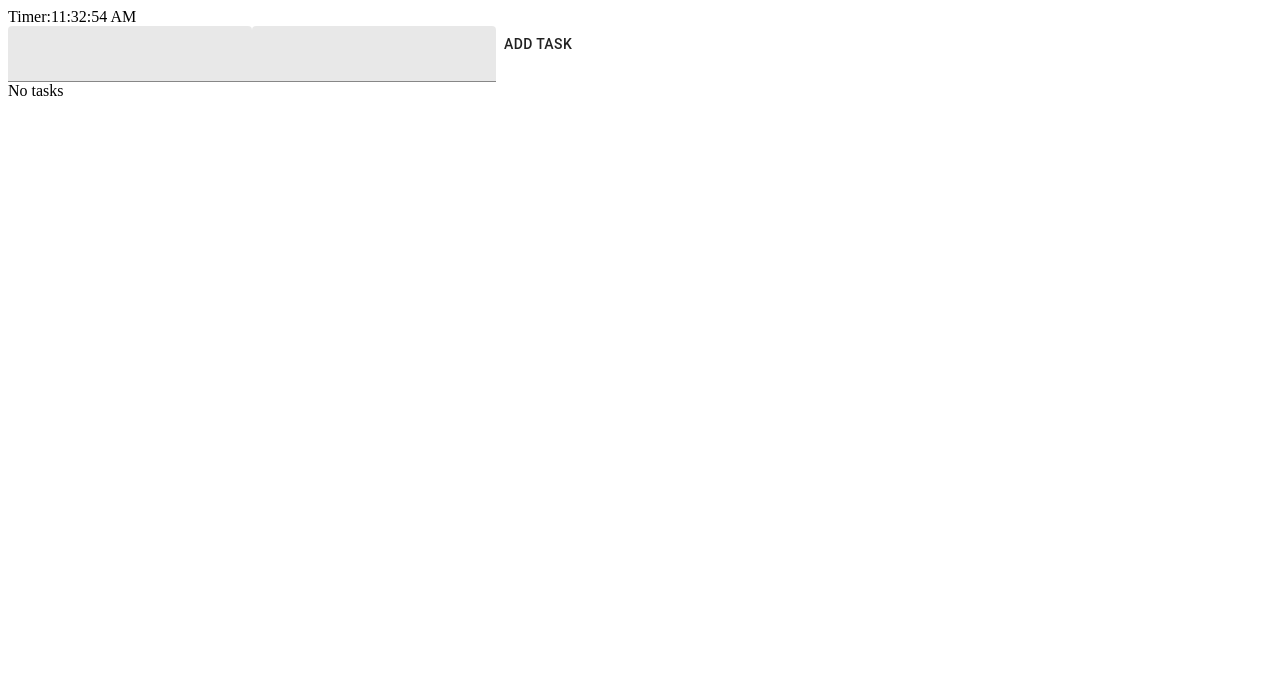
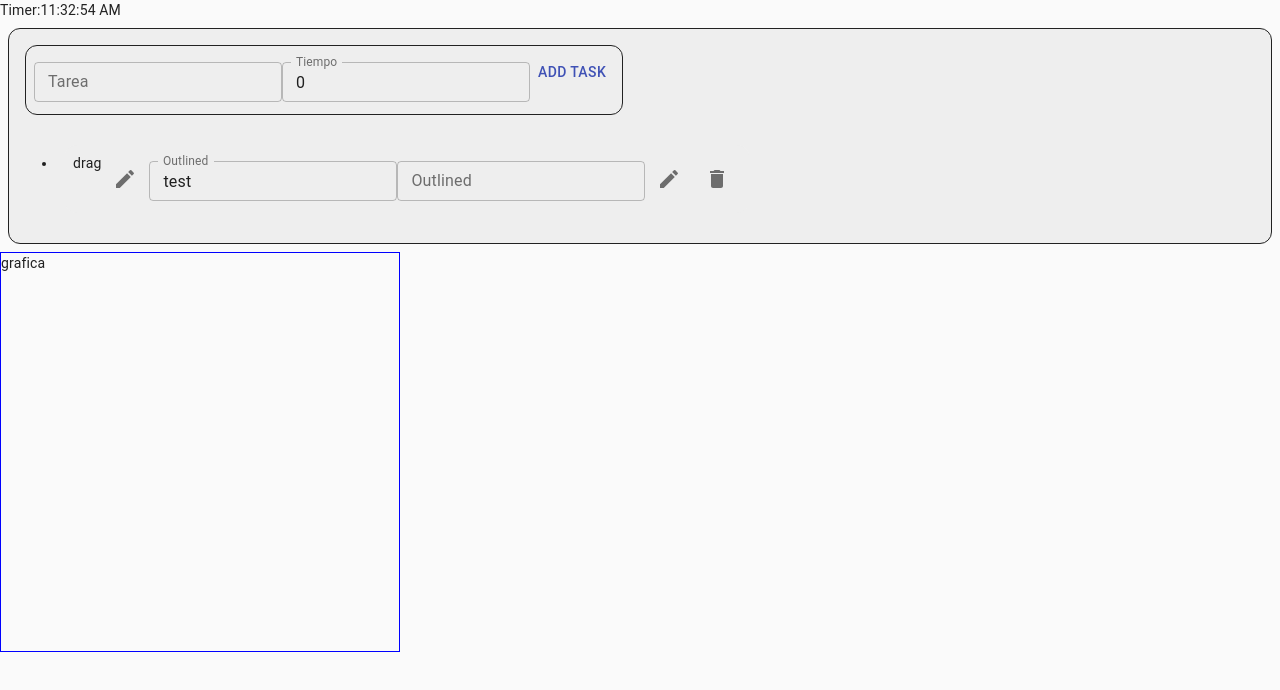
Before and after one commit to GunnarDraft/Arkon-demo, a Next.js app: page / in a window 1280 px wide. Shown: the top 690 px of the page. Built offline with nearby package versions, Linux system fonts and the light colour scheme.

Commit message:
Tasks components

```diff
--- a/components/AddTask.tsx
+++ /dev/null
@@ -1,39 +0,0 @@
-import { useState, ChangeEvent } from "react";
-import { Button, TextField } from "@material-ui/core";
-import { nanoid } from "nanoid";
-
-export const AddTask = ({ onAdd }: any) => {
-  const [getTask, setTask] = useState("");
-
-  const handleSubmit = (e: any) => {
-    e.preventDefault();
-    if (!!getTask) {
-      const newTodo = {
-        id: nanoid(),
-        body: getTask,
-      };
-      onAdd(newTodo);
-      setTask("");
-    }
-  };
-
-  return (
-    <form onSubmit={handleSubmit}>
-
-      <TextField
-        variant="filled"
-        value={getTask}
-        onChange={(e: ChangeEvent<HTMLInputElement>) => setTask(e.target.value)}
-      />
-
-      <TextField
-        variant="filled"
-        value={getTask}
-        onChange={(e: ChangeEvent<HTMLInputElement>) => setTask(e.target.value)}
-      />
-
-      <Button onClick={handleSubmit}>Add Task</Button>
-
-    </form>
-  );
-};
--- a/components/Chart.tsx
+++ /dev/null
@@ -1,10 +0,0 @@
-import styled from 'styled-components'
-
-export const ChartContent = styled.div`
-
-`
-
-export const Chart = () => {
-    return <ChartContent>
-    </ChartContent>
-}
--- a/components/ListofTasks.tsx
+++ /dev/null
@@ -1,48 +0,0 @@
-import { IconButton } from "@material-ui/core";
-import { Delete, Edit } from "@material-ui/icons";
-import { ChangeEvent, FC } from "react";
-import { TextField } from "@material-ui/core";
-import styled from "styled-components";
-interface ITask {
-  id?: string | number;
-  body?: string;
-}
-interface ITasks {
-  tasks?: ITask[];
-  onDelete: (id: any) => void;
-  onEdit: (id: any) => void;
-}
-export const TextFlex = styled.div`
-    display:flex;
-    flex:1;
-`
-export const ListofTasks: FC<ITasks> = ({tasks, onDelete, onEdit}: ITasks) => {
-  if (!tasks?.length) {
-    return <div>No tasks</div>;
-  }
-  return (
-    <>
-      {tasks &&
-        tasks.map((task: any) => {
-          return (
-            <div key={task.id}>
-              <TextFlex>{task.body}</TextFlex>
-              {/* <TextField
-                variant="filled"
-                value={task.body}
-
-              />
-                <TextField
-                variant="filled"
-                value={task.body}
-
-              /> */}
-              <IconButton children={<Edit />} onClick={() => onEdit(task.id)} />
-              <IconButton children={<Delete />} onClick={() => onDelete(task.id)}
-              />
-            </div>
-          );
-        })}
-    </>
-  );
-};
--- /dev/null
+++ b/components/Tasker/AddTask.tsx
@@ -0,0 +1,53 @@
+import { useState, ChangeEvent } from "react";
+import { Button, TextField } from "@material-ui/core";
+import { nanoid } from "nanoid";
+import { TaskerContent } from "../../styles/Components";
+
+export const AddTask = ({ onAdd }: any) => {
+  const [getTask, setTask] = useState<string>("");
+  const [getTime, setTime] = useState<number>(0);
+
+  const handleSubmit = (e: any) => {
+    e.preventDefault();
+    if (!!getTask || !!getTime) {
+      console.log('true');
+      const newTodo = {
+        id: nanoid(),
+        body: getTask,
+        time: getTime,
+      };
+      onAdd(newTodo);
+      setTask("");
+      setTime(0);
+      // let now = new Date().getMinutes
+      // setTaskTimeStamp();
+    }
+  };
+  return (
+    <TaskerContent>
+      <form onSubmit={handleSubmit}>
+        <TextField
+          label="Tarea"
+          variant="outlined"
+          margin="dense"
+          value={getTask}
+          onChange={(e: ChangeEvent<HTMLInputElement>) =>
+            setTask(e.target.value)
+          }
+        />
+        <TextField
+          label="Tiempo"
+          variant="outlined"
+          margin="dense"
+          value={getTime}
+          onChange={(e: ChangeEvent<HTMLInputElement>) =>
+            setTask(e.target.value)
+          }
+        />
+        <Button onClick={handleSubmit} color="primary">
+          Add Task
+        </Button>
+      </form>
+    </TaskerContent>
+  );
+};
--- /dev/null
+++ b/components/Tasker/Chart.tsx
@@ -0,0 +1,13 @@
+import styled from "styled-components";
+
+export const ChartContent = styled.div`
+border:1px solid blue;
+width:400px;
+height: 400px;
+`;
+
+export const Chart = () => {
+  return <ChartContent>
+    grafica
+  </ChartContent>;
+};
--- /dev/null
+++ b/components/Tasker/ListofTasks.tsx
@@ -0,0 +1,64 @@
+import { IconButton, TextField } from "@material-ui/core";
+import { Delete, Edit } from "@material-ui/icons";
+import React, { FC } from "react";
+import { TextFlex, BoxFlex } from "../../styles/Components";
+export interface ITask {
+  id?: string | number;
+  body?: string;
+}
+export interface ITasks {
+  tasks?: ITask[];
+  onDelete: (id: any) => void;
+  onEdit: (id: any) => void;
+}
+
+export const ListofTasks: FC<ITasks> = ({
+  tasks,
+  onDelete,
+  onEdit,
+}: ITasks) => {
+  if (!tasks?.length) {
+    return <div>No tasks</div>;
+  }
+  return (
+    <ul>
+      {tasks &&
+        tasks.map((task: any) => {
+          return (
+            <li key={task.id}>
+              <BoxFlex>
+                <div>drag</div>
+                <IconButton children={<Edit />} />
+                {false ? (
+                  <TextFlex>{task.body}</TextFlex>
+                ) : (
+                  <>
+                    <TextField
+                      label="Outlined"
+                      variant="outlined"
+                      margin="dense"
+                      value={task.body}
+                    />
+                    <TextField
+                      label="Outlined"
+                      variant="outlined"
+                      margin="dense"
+                      value={task.time}
+                    />
+                  </>
+                )}
+                <IconButton
+                  children={<Edit />}
+                  onClick={() => onEdit(task.id)}
+                />
+                <IconButton
+                  children={<Delete />}
+                  onClick={() => onDelete(task.id)}
+                />
+              </BoxFlex>
+            </li>
+          );
+        })}
+    </ul>
+  );
+};
--- /dev/null
+++ b/components/Tasker/Tasker.tsx
@@ -0,0 +1,43 @@
+import { useState } from "react";
+import { ListofTasks } from "./ListofTasks";
+import { AddTask } from "./AddTask";
+import { TaskerContent } from "../../styles/Components";
+//move interface late
+export type ITask = {
+  id?: string | number;
+  body?: string;
+};
+//default data test
+const defaultTempData = [{ id: 1213, body: "test" }];
+
+//vista contenedora
+export const Tasker = () => {
+  const [getTasks, setTasks] = useState<ITask[]>(defaultTempData);
+
+  const deleteTask = (id: any) => {
+    const tempTask = getTasks.filter((task: any) => task.id !== id);
+    setTasks(tempTask);
+  };
+
+  const editTask = (id: any) => {
+    console.log(id);
+    // const tempTask = getTasks.filter((task: any) => task.id !== id);
+    // setTasks(tempTask);
+  };
+  //function add and existant
+  const addTask = (task: ITask) => {
+    console.log(task);
+    setTasks([task, ...getTasks]);
+  };
+  //genereta random from external api
+  const addRandomTask = (task: ITask) => {
+    console.log(task);
+    // setTasks([task, ...getTasks]);
+  };
+  return (
+    <TaskerContent>
+      <AddTask onAdd={addTask} />
+      <ListofTasks tasks={getTasks} onDelete={deleteTask} onEdit={editTask} />
+    </TaskerContent>
+  );
+};
--- a/components/Timer.tsx
+++ b/components/Tasker/Timer.tsx
@@ -4,12 +4,18 @@ import styled from "styled-components";
 const TimerContent = styled.div``;
 
 export const Timer = () => {
+  //reloj
+  //estado mutable
   let time = new Date().toLocaleTimeString();
-  const [CicleTime, setCicleTime] = useState(time);
+  //estado inmutable
+  const [getClock, setClock] = useState(time);
+  //actualizacion
   const UpdateTime = () => {
     time = new Date().toLocaleTimeString();
-    setCicleTime(time);
+    setClock(time);
   };
+  //realoj base
   setInterval(UpdateTime, 1000);
-  return <TimerContent>Timer:{time}</TimerContent>;
+
+  return <TimerContent>Timer:{getClock}</TimerContent>;
 };
--- a/package.json
+++ b/package.json
@@ -5,11 +5,13 @@
   "scripts": {
     "dev": "next",
     "build": "next build",
-    "start": "next start"
+    "start": "next start -p $PORT"
   },
   "dependencies": {
     "@material-ui/core": "^4.11.4",
+    "@material-ui/data-grid": "^4.0.0-alpha.27",
     "@material-ui/icons": "^4.11.2",
+    "framer-motion": "^4.1.11",
     "nanoid": "^3.1.22",
     "next": "latest",
     "react": "^17.0.2",
@@ -26,6 +28,7 @@
     "@types/react-dom": "17.0.3",
     "@types/styled-components": "5.1.9",
     "babel-plugin-styled-components": "^1.12.0",
+    "eslint-plugin-react-hooks": "^4.2.0",
     "typescript": "4.2.4"
   },
   "license": "MIT"
--- a/pages/index.tsx
+++ b/pages/index.tsx
@@ -1,39 +1,16 @@
-import { ListofTasks } from "../components/ListofTasks";
-import { AddTask } from "../components/AddTask";
-import { Timer } from "../components/Timer";
-import { Chart } from "../components/Chart";
-import { useState } from "react";
-
-export type ITask = {
-  id?: string | number;
-  body?: string;
-};
+import { Chart } from "../components/Tasker/Chart";
+import { Timer } from "../components/Tasker/Timer";
+import { Base } from "../styles/Components";
+import { CssBaseline } from "@material-ui/core";
+import { Tasker } from "../components/Tasker/Tasker";
 
 export default function Home() {
-  const [getTasks, setTasks] = useState<ITask[]>([]);
-
-  const deleteTask = (id: any) => {
-    const tempTask = getTasks.filter((task: any) => task.id !== id);
-    setTasks(tempTask);
-  };
-
-  const editTask = (id: any) => {
-    console.log(id);
-    // const tempTask = getTasks.filter((task: any) => task.id !== id);
-    // setTasks(tempTask);
-  };
-
-  const addTask = (task: ITask) => {
-    console.log(task);
-    setTasks([task, ...getTasks]);
-  };
-
   return (
-    <>
+    <Base>
+      <CssBaseline />
       <Timer />
-      <AddTask onAdd={addTask} />
-      <ListofTasks tasks={getTasks} onDelete={deleteTask} onEdit={editTask} />
+      <Tasker />
       <Chart />
-    </>
+    </Base>
   );
 }
--- /dev/null
+++ b/styles/Components.ts
@@ -0,0 +1,40 @@
+import styled from 'styled-components'
+
+export const TextFlex = styled.div`
+  display: flex;
+  flex: 1;
+  /* color:#f1f1f1; */
+
+`;
+
+export const Base = styled.div`
+  display: flex;
+  flex: 1;
+  flex-flow:column;
+  justify-content:flex-start;
+  align-items:stretch;
+  /* background-color:#111; */
+  height:100vh;
+`;
+export const BoxFlex = styled.div`
+  display: flex;
+  flex: 1;
+  background-color:#eee;
+  padding:8px;
+  margin:8px;
+  z-index:2;
+  box-sizing:border-box;
+  border-radius:12px;
+`;
+export const TaskerContent = styled.div`
+  display: flex;
+  align-items:flex-start;
+  flex-flow:column;
+  background-color:#eee;
+  padding:8px;
+  margin:8px;
+  z-index:2;
+  box-sizing:border-box;
+  border-radius:12px;
+  border:1px solid #222;
+`;
```
Also changed, not shown: app.json (added, +21 -0 lines), 1 other file (tests, documents, lock files or other folders).
